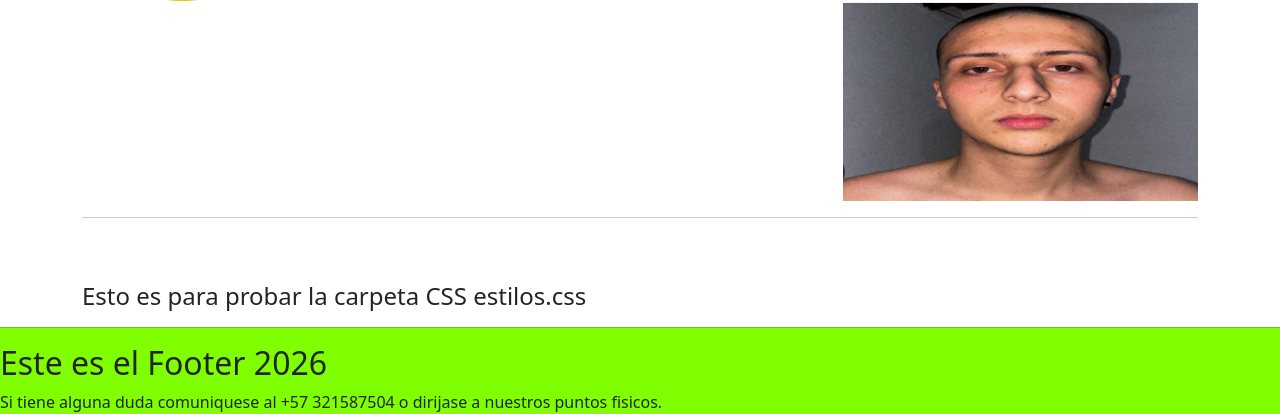
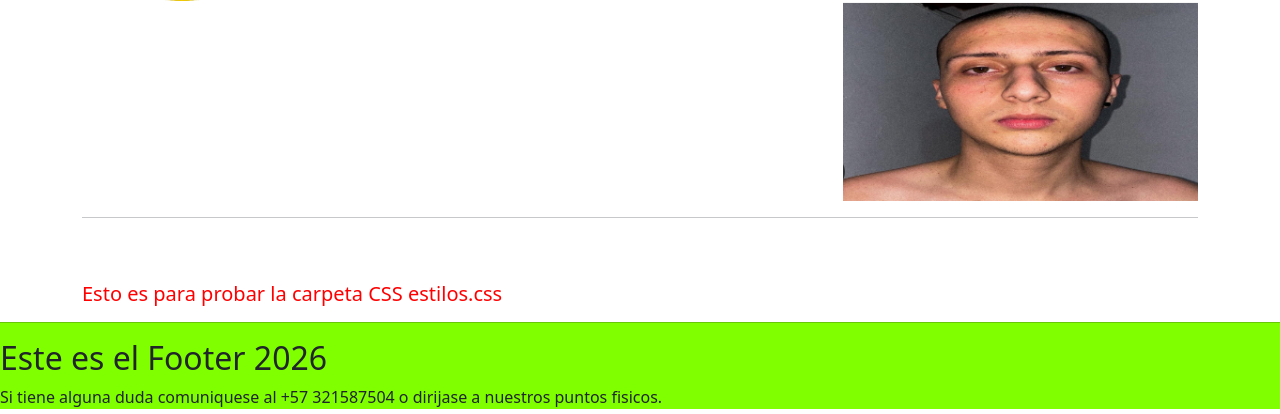
Before and after one commit to iiTzSebas/Proyecto-Zeus-JP-JS-JL-JC, a Django app: template AppPagina/templates/contacto.html in a window 1280 px wide. Shown: the part 1231-1645 px from the top of the page. Run offline with Django 3.2, Linux system fonts and the light colour scheme; the template is opened without the code that fills it, so the values that code supplies are empty.

Commit message:
pantalla jp
texto CSS

```diff
--- a/AppPagina/templates/contacto.html
+++ b/AppPagina/templates/contacto.html
@@ -103,7 +103,7 @@
 <br>
 <br>
 
-<h4> Esto es para probar la carpeta CSS estilos.css</h4>
+<h4 class="texto-rojo"> Esto es para probar la carpeta CSS estilos.css</h4>
 
   {% endblock %}
 
```
